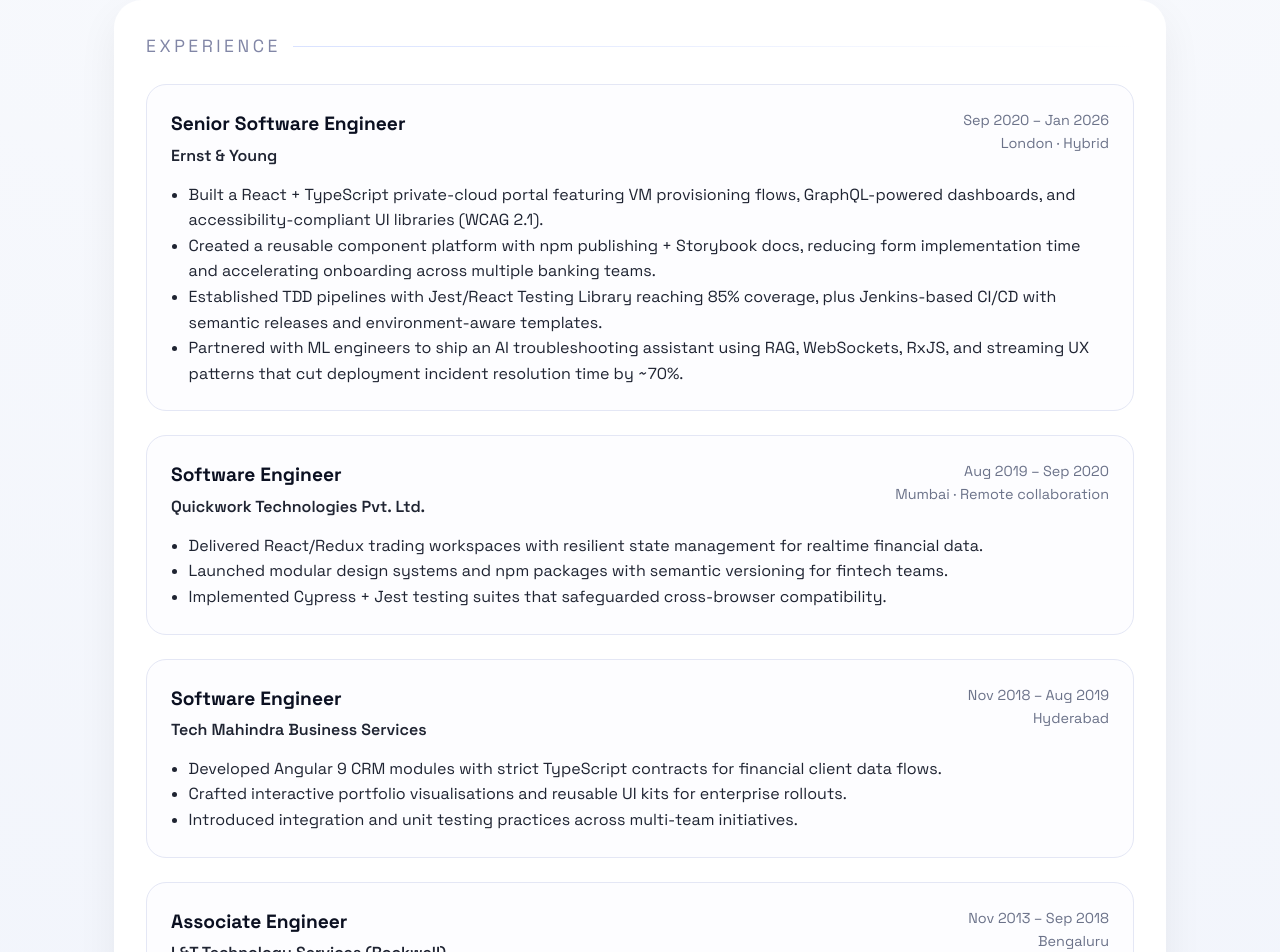
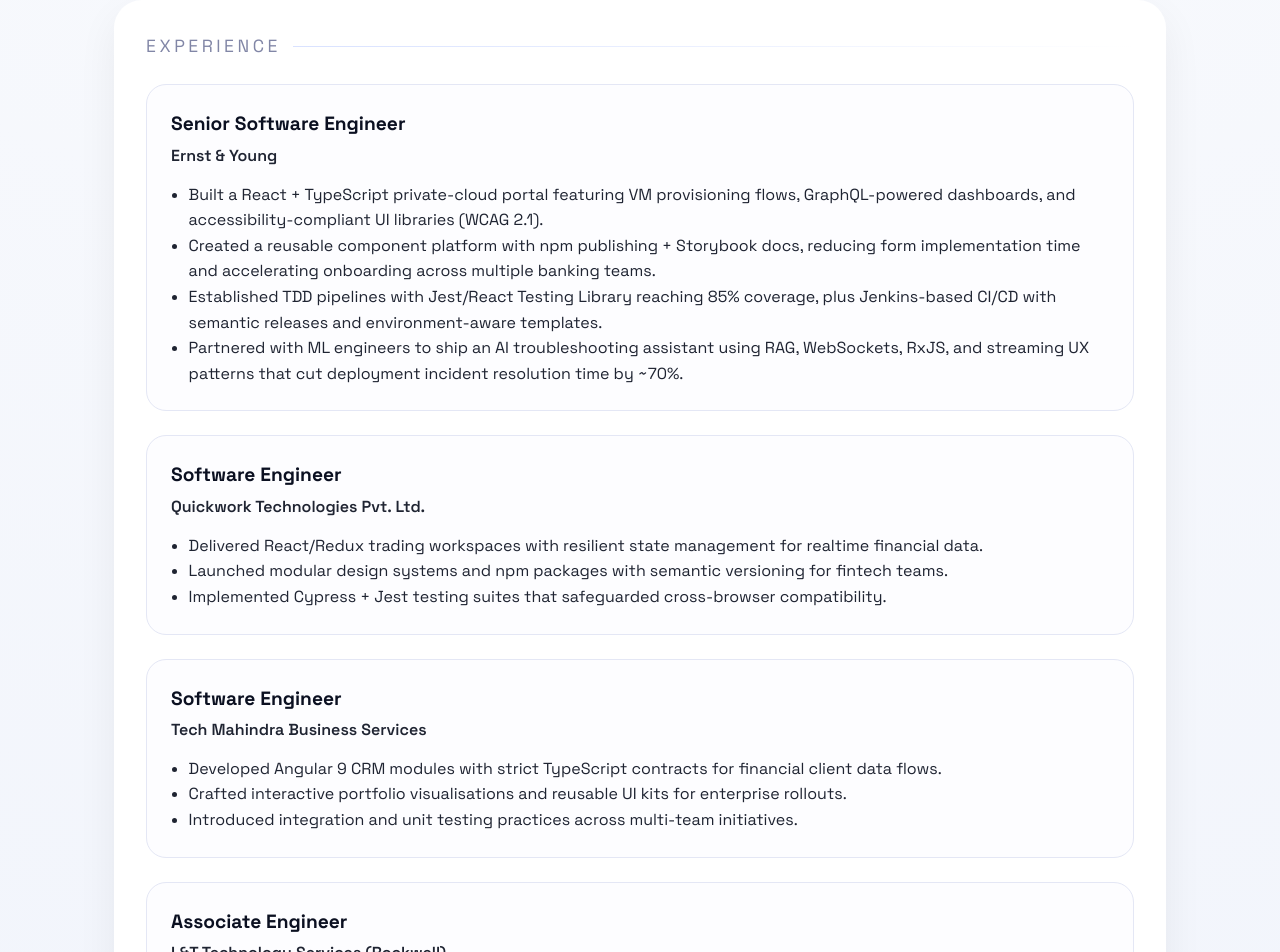
Before and after one commit to neelo4/Portfolio, a React (Vite) app: page / in a window 1280 px wide. Shown: the part 1520-2472 px from the top of the page. Built offline with nearby package versions, Linux system fonts and the light colour scheme.

Commit message:
updated content

```diff
--- a/src/App.tsx
+++ b/src/App.tsx
@@ -115,10 +115,6 @@
                     <h3>{experience.role}</h3>
                     <p className="company">{experience.company}</p>
                   </div>
-                  <div className="period">
-                    <span>{experience.period}</span>
-                    <span>{experience.location}</span>
-                  </div>
                 </header>
                 <ul>
                   {experience.highlights.map((highlight) => (
--- a/src/data/content.ts
+++ b/src/data/content.ts
@@ -58,8 +58,6 @@
   {
     company: "Ernst & Young",
     role: "Senior Software Engineer",
-    period: "Sep 2020 – Jan 2026",
-    location: "London · Hybrid",
     highlights: [
       "Built a React + TypeScript private-cloud portal featuring VM provisioning flows, GraphQL-powered dashboards, and accessibility-compliant UI libraries (WCAG 2.1).",
       "Created a reusable component platform with npm publishing + Storybook docs, reducing form implementation time and accelerating onboarding across multiple banking teams.",
@@ -70,8 +68,6 @@
   {
     company: "Quickwork Technologies Pvt. Ltd.",
     role: "Software Engineer",
-    period: "Aug 2019 – Sep 2020",
-    location: "Mumbai · Remote collaboration",
     highlights: [
       "Delivered React/Redux trading workspaces with resilient state management for realtime financial data.",
       "Launched modular design systems and npm packages with semantic versioning for fintech teams.",
@@ -81,8 +77,6 @@
   {
     company: "Tech Mahindra Business Services",
     role: "Software Engineer",
-    period: "Nov 2018 – Aug 2019",
-    location: "Hyderabad",
     highlights: [
       "Developed Angular 9 CRM modules with strict TypeScript contracts for financial client data flows.",
       "Crafted interactive portfolio visualisations and reusable UI kits for enterprise rollouts.",
@@ -92,8 +86,6 @@
   {
     company: "L&T Technology Services (Rockwell)",
     role: "Associate Engineer",
-    period: "Nov 2013 – Sep 2018",
-    location: "Bengaluru",
     highlights: [
       "Contributed to journey-mapping platforms with scalable SCSS architectures.",
       "Automated regression suites with Selenium + JavaScript to boost release confidence.",
```
